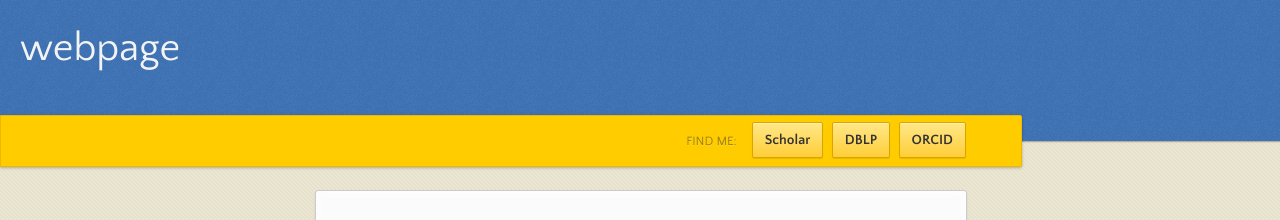
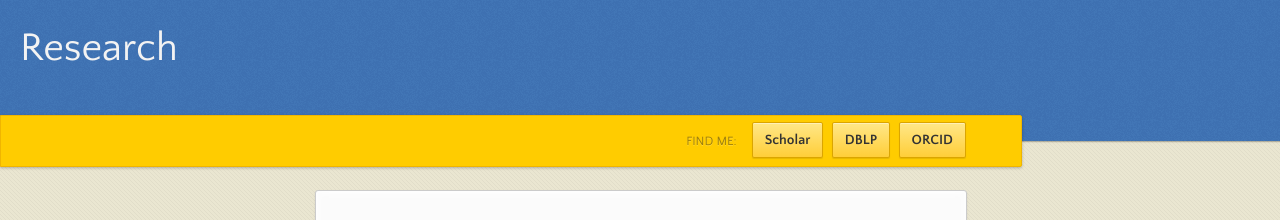
Before and after one commit to wemmertc/webpage, a Jekyll site: the page built from index.md, in a window 1280 px wide. Shown: the top 220 px of the page. Built offline with Jekyll 4.4.1, drawn with Linux system fonts in a browser that asks for light colours; our own code applies the rules of GitHub Pages for plain Markdown files.

Commit message:
supervision

```diff
--- a/_layouts/default.html
+++ b/_layouts/default.html
@@ -17,8 +17,8 @@
   <body>
 
       <header>
-        <h1>{{ default: site.title | default: site.github.repository_name }}</h1>
-        <p>{{ default: site.description | default: site.github.project_tagline }}</p>
+        <h1>{{ page.title }}</h1>
+        <p>{{ page.description }}</p>
       </header>
 
       <div id="banner">
```
